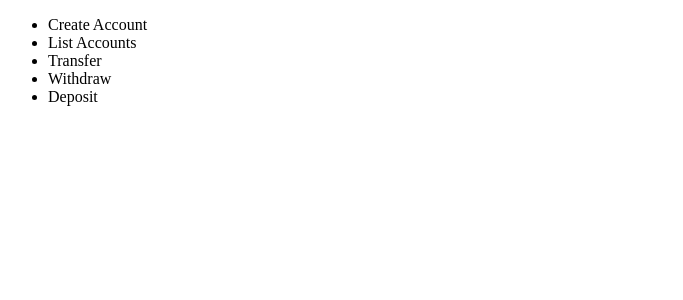
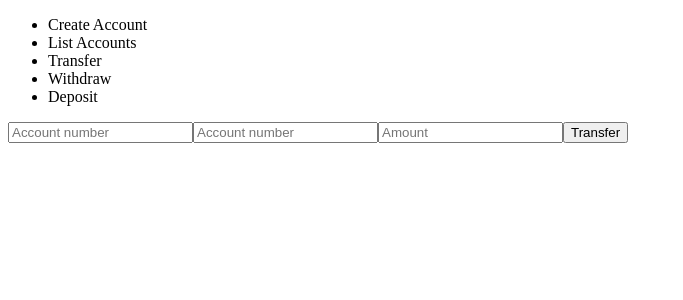
Before and after one commit to stoky123/react-homework, a React (Vite) app: page / in a window 1280 px wide. Both pictures are taken after a click on the item "Transfer". Shown: the top 300 px of the page, without its empty margins (0-683 px from the left). Built offline with nearby package versions, Linux system fonts and the light colour scheme.

Commit message:
Add basic transfer view

```diff
--- a/src/App.tsx
+++ b/src/App.tsx
@@ -4,13 +4,18 @@ import NavItemListAccounts from "./components/NavItemListAccounts";
 import { Account } from "./models/Account";
 import { useState } from "react";
 import "./App.css";
+import NavItemTransfer from "./components/NavItemTransfer";
+
+type AccountState = {
+  [id: string]: Account;
+};
 
 function App() {
   const [view, setView] = useState<
-    "home" | "create" | "list" | "withdraw" | "deposit"
+    "home" | "create" | "list" | "transfer" | "withdraw" | "deposit"
   >("home");
 
-  const [accounts, setAccounts] = useState<Account[]>([]);
+  const [accounts, setAccounts] = useState<AccountState>({});
 
   function renderView() {
     switch (view) {
@@ -23,6 +28,8 @@ function App() {
         );
       case "list":
         return <NavItemListAccounts accounts={accounts} />;
+      case "transfer":
+        return <NavItemTransfer accounts={accounts} />;
       default:
         return <></>;
     }
--- a/src/components/NavItemCreateAccountForm.tsx
+++ b/src/components/NavItemCreateAccountForm.tsx
@@ -4,8 +4,8 @@ import { SavingsAccount } from "../models/SavingsAccount";
 import type { Account } from "../models/Account";
 
 type Props = {
-  accounts: Account[];
-  setAccounts: React.Dispatch<React.SetStateAction<Account[]>>;
+  accounts: { [id: string]: Account };
+  setAccounts: React.Dispatch<React.SetStateAction<{ [id: string]: Account }>>;
 };
 
 function NavItemCreateAccountForm({ accounts, setAccounts }: Props) {
@@ -31,11 +31,12 @@ function NavItemCreateAccountForm({ accounts, setAccounts }: Props) {
         );
       }
 
-      setAccounts([...accounts, newAccount]);
+      setAccounts({ ...accounts, [accountNumber]: newAccount });
       setAccountNumber("");
       setUserName("");
       setBalance(0);
       setInterestRate(0);
+      console.log(accounts);
     } else {
       alert("Please fill out Account Number and User Name fields correctly.");
     }
--- a/src/components/NavItemListAccounts.tsx
+++ b/src/components/NavItemListAccounts.tsx
@@ -1,13 +1,13 @@
 import type { Account } from "../models/Account";
 
 type Props = {
-  accounts: Account[];
+  accounts: { [id: string]: Account };
 };
 
 function NavItemListAccounts({ accounts }: Props) {
   return (
     <ul>
-      {accounts.map((account) => (
+      {Object.values(accounts).map((account) => (
         <li key={account.accountNumber}>
           Account Number: {account.accountNumber}
           Balance: {account.balance}
--- /dev/null
+++ b/src/components/NavItemTransfer.tsx
@@ -0,0 +1,57 @@
+import { useState } from "react";
+import { Account } from "../models/Account";
+
+type Props = {
+  accounts: { [id: string]: Account };
+};
+
+function NavItemTransfer({ accounts }: Props) {
+  const [fromAccount, setFromAccount] = useState("");
+  const [toAccount, setToAccount] = useState("");
+  const [amount, setAmount] = useState(0);
+
+  function transfer() {
+    if (accounts[fromAccount].withdraw(amount)) {
+      accounts[toAccount].deposit(amount);
+
+      setFromAccount("");
+      setToAccount("");
+      setAmount(0);
+
+      return true;
+    }
+
+    alert("Not enough balance to transfer");
+
+    return false;
+  }
+
+  return (
+    <>
+      <input
+        value={fromAccount}
+        onChange={(e) => {
+          setFromAccount(e.target.value);
+        }}
+        placeholder="Account number"
+      />
+      <input
+        value={toAccount}
+        onChange={(e) => {
+          setToAccount(e.target.value);
+        }}
+        placeholder="Account number"
+      />
+      <input
+        value={amount || ""}
+        onChange={(e) => {
+          setAmount(Number(e.target.value));
+        }}
+        placeholder="Amount"
+      />
+      <button onClick={transfer}>Transfer</button>
+    </>
+  );
+}
+
+export default NavItemTransfer;
--- a/src/components/NavigationMenu.tsx
+++ b/src/components/NavigationMenu.tsx
@@ -2,7 +2,9 @@ import React from "react";
 
 type Props = {
   setView: React.Dispatch<
-    React.SetStateAction<"create" | "home" | "list" | "withdraw" | "deposit">
+    React.SetStateAction<
+      "create" | "home" | "list" | "transfer" | "withdraw" | "deposit"
+    >
   >;
 };
 
@@ -25,7 +27,12 @@ function NavigationMenu({ setView }: Props) {
         setView("list");
       },
     },
-    { label: "Transfer", action: () => {} },
+    {
+      label: "Transfer",
+      action: () => {
+        setView("transfer");
+      },
+    },
     { label: "Withdraw", action: () => {} },
     { label: "Deposit", action: () => {} },
   ];
```
